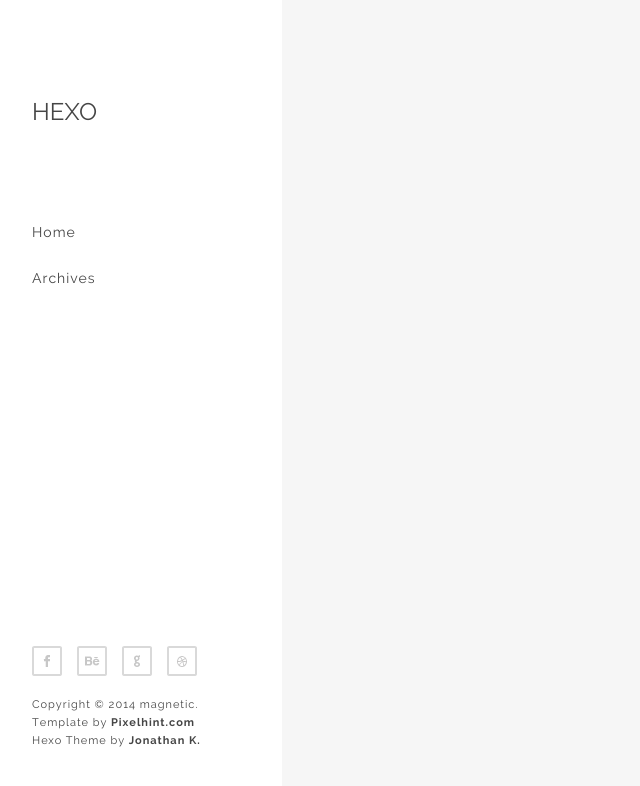
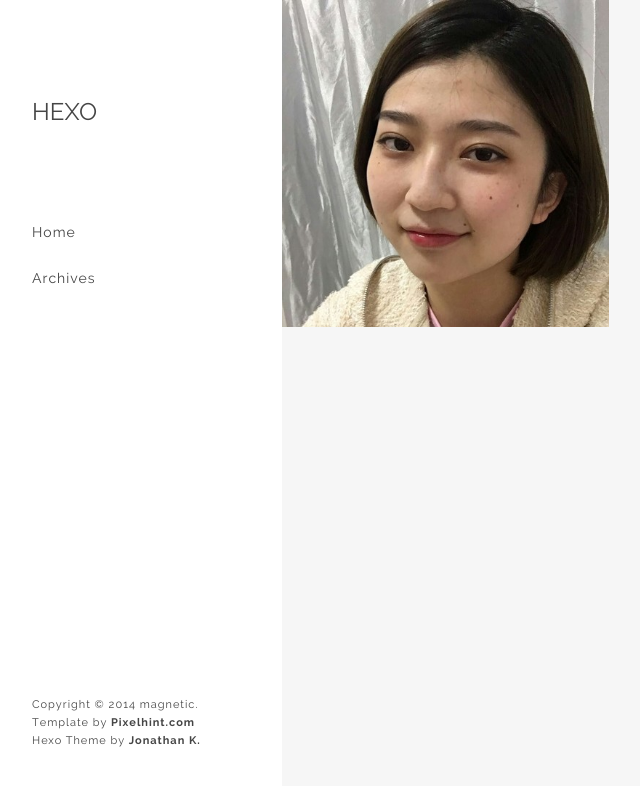
Before and after one commit to yetong170728/yetong170728.github.io, a plain HTML site: page index.html in a window 1280 px wide. Shown: the whole page, without its empty margins (18-658 px from the left). Drawn offline with Linux system fonts and the light colour scheme.

Commit message:
Site updated: 2018-02-17 15:34:31

```diff
--- a/index.html
+++ b/index.html
@@ -82,16 +82,8 @@
         <ul class="social clearfix">
 
 
-                <li><a href="https://www.facebook.com/" class="fb" target="_blank" data-title="Facebook"></a></li>
 
 
-                <li><a href="https://www.behance.net/" class="behance" target="_blank" data-title="Behance"></a></li>
-
-
-                <li><a href="https://plus.google.com/+Pixelhint/posts" class="google" target="_blank" data-title="Google+"></a></li>
-
-
-                <li><a href="https://dribbble.com/pixelhint" class="dribble" target="_blank" data-title="Dribble"></a></li>
 
 
 
@@ -112,7 +104,7 @@
 
         <div class="work">
     <a href="/2018/02/17/hello-world/">
-        <img src="source/img/yetong1.jpg" class="media" alt=""/>
+        <img src="./img/yetong1.jpg" class="media" alt=""/>
         <div class="caption">
             <div class="work_title">
                 <h1>Hello World</h1>
```
Also changed, not shown: 2018/02/17/hello-world/index.html (+0 -8 lines), archives/2018/02/index.html (+0 -8 lines), archives/2018/index.html (+0 -8 lines), archives/index.html (+0 -8 lines).
